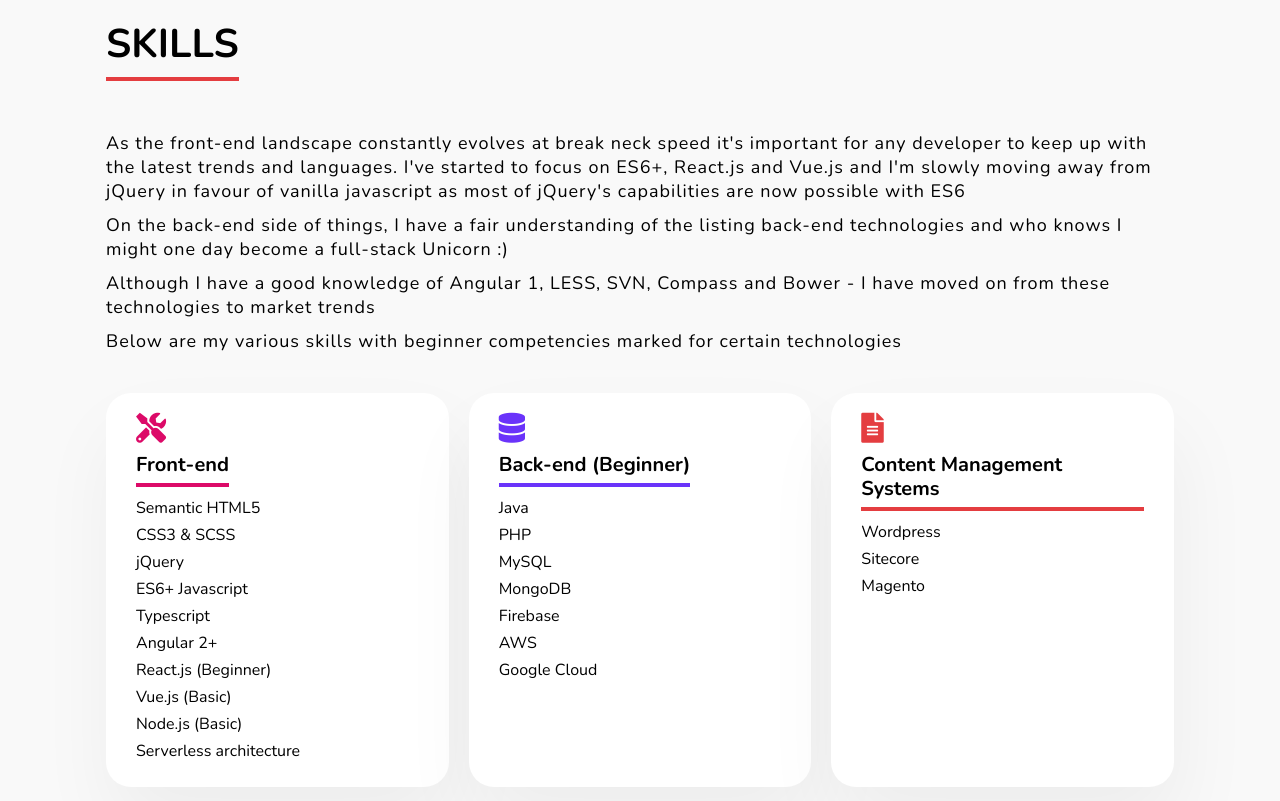
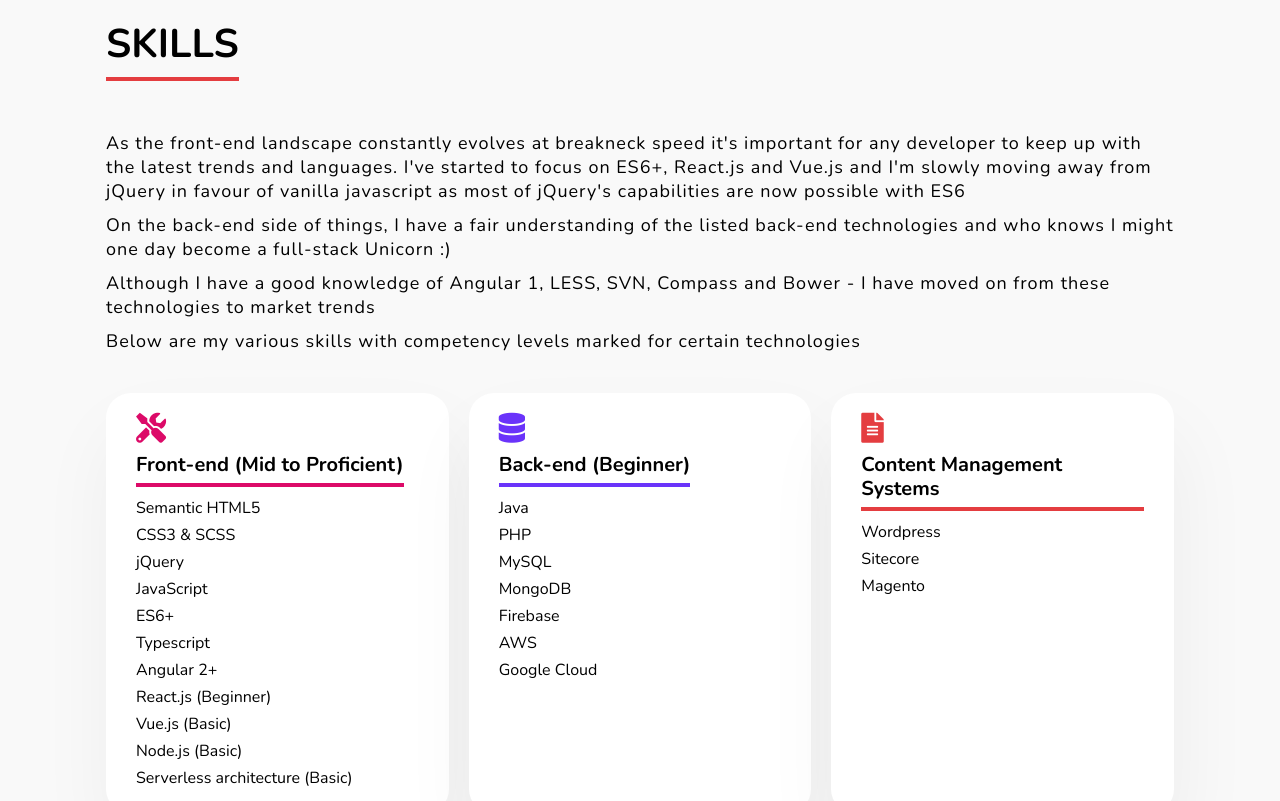
Before and after one commit to akhatri/portfolio-website, a React (Create React App) app: page / in a window 1280 px wide. Shown: the part 820-1621 px from the top of the page. Built offline with nearby package versions, Linux system fonts and the light colour scheme.

Commit message:
content changes

```diff
--- a/src/data/skills-matrix.json
+++ b/src/data/skills-matrix.json
@@ -2,18 +2,19 @@
   {
     "themeClass": "front-end",
     "icon": "fa-tools",
-    "name": "Front-end",
+    "name": "Front-end (Mid to Proficient)",
     "skills": [
       "Semantic HTML5",
       "CSS3 & SCSS",
       "jQuery",
-      "ES6+ Javascript",
+      "JavaScript",
+      "ES6+",
       "Typescript",
       "Angular 2+",
       "React.js (Beginner)",
       "Vue.js (Basic)",
       "Node.js (Basic)",
-      "Serverless architecture"
+      "Serverless architecture (Basic)"
     ]
   },
   {
@@ -43,7 +44,7 @@
   {
     "themeClass": "frameworks-tools",
     "icon": "fa-terminal",
-    "name": "Frameworks, Build Tools & Softwares",
+    "name": "Frameworks, Tools & Software",
     "skills": [
       "Bootstrap 4 & Bulma",
       "Ionic 4",
--- a/src/layouts/Skills.js
+++ b/src/layouts/Skills.js
@@ -20,10 +20,10 @@ class Skills extends Component {
         <div className="container py-5">
           <h1>Skills</h1>
           <div>
-            <p>As the front-end landscape constantly evolves at break neck speed it's important for any developer to keep up with the latest trends and languages. I've started to focus on ES6+, React.js and Vue.js and I'm slowly moving away from jQuery in favour of vanilla javascript as most of jQuery's capabilities are now possible with ES6</p>
-            <p>On the back-end side of things, I have a fair understanding of the listing back-end technologies and who knows I might one day become a full-stack Unicorn :)</p>
+            <p>As the front-end landscape constantly evolves at breakneck speed it's important for any developer to keep up with the latest trends and languages. I've started to focus on ES6+, React.js and Vue.js and I'm slowly moving away from jQuery in favour of vanilla javascript as most of jQuery's capabilities are now possible with ES6</p>
+            <p>On the back-end side of things, I have a fair understanding of the listed back-end technologies and who knows I might one day become a full-stack Unicorn :)</p>
             <p>Although I have a good knowledge of Angular 1, LESS, SVN, Compass and Bower - I have moved on from these technologies to market trends</p>
-            <p>Below are my various skills with beginner competencies marked for certain technologies</p>
+            <p>Below are my various skills with competency levels marked for certain technologies</p>
           </div>
 
           <div className="card-container grid-wrapper col-3 grid-gap-2">
```
